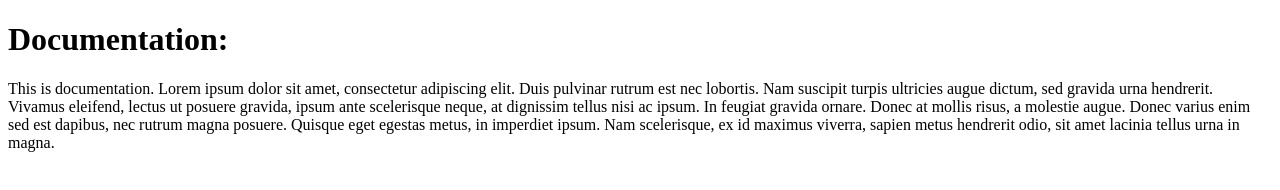
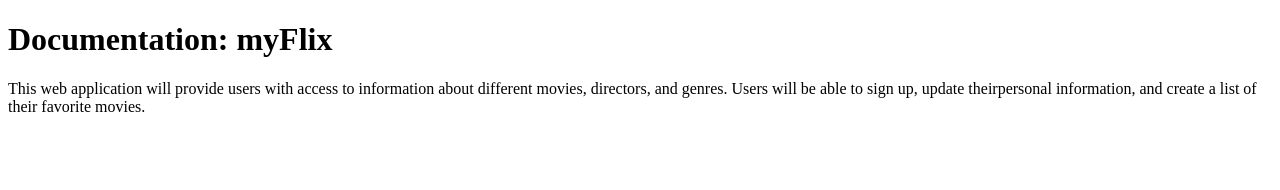
Before and after one commit to RHBusch/movie_api, a plain HTML site: page documentation.html in a window 1280 px wide. Drawn offline with Linux system fonts and the light colour scheme.

Commit message:
Updated documentation

```diff
--- a/documentation.html
+++ b/documentation.html
@@ -7,15 +7,7 @@
   <title>CF.2.Documentation</title>
  </head>
  <body>
-     <h1>Documentation:</h1>
-    <p> This is documentation. Lorem ipsum dolor sit amet, consectetur adipiscing elit.
-        Duis pulvinar rutrum est nec lobortis. Nam suscipit turpis
-        ultricies augue dictum, sed gravida urna hendrerit. Vivamus
-        eleifend, lectus ut posuere gravida, ipsum ante scelerisque neque,
-        at dignissim tellus nisi ac ipsum. In feugiat gravida ornare.
-        Donec at mollis risus, a molestie augue. Donec varius enim sed
-        est dapibus, nec rutrum magna posuere. Quisque eget egestas metus,
-         in imperdiet ipsum. Nam scelerisque, ex id maximus viverra,
-         sapien metus hendrerit odio, sit amet
-         lacinia tellus urna in magna. </p>
+     <h1>Documentation: myFlix</h1>
+    <p> This  web application will provide users with access to information about different movies, directors, and genres.
+      Users will be able to sign up, update theirpersonal information, and create a list of their favorite movies. </p>
  </body>
```
